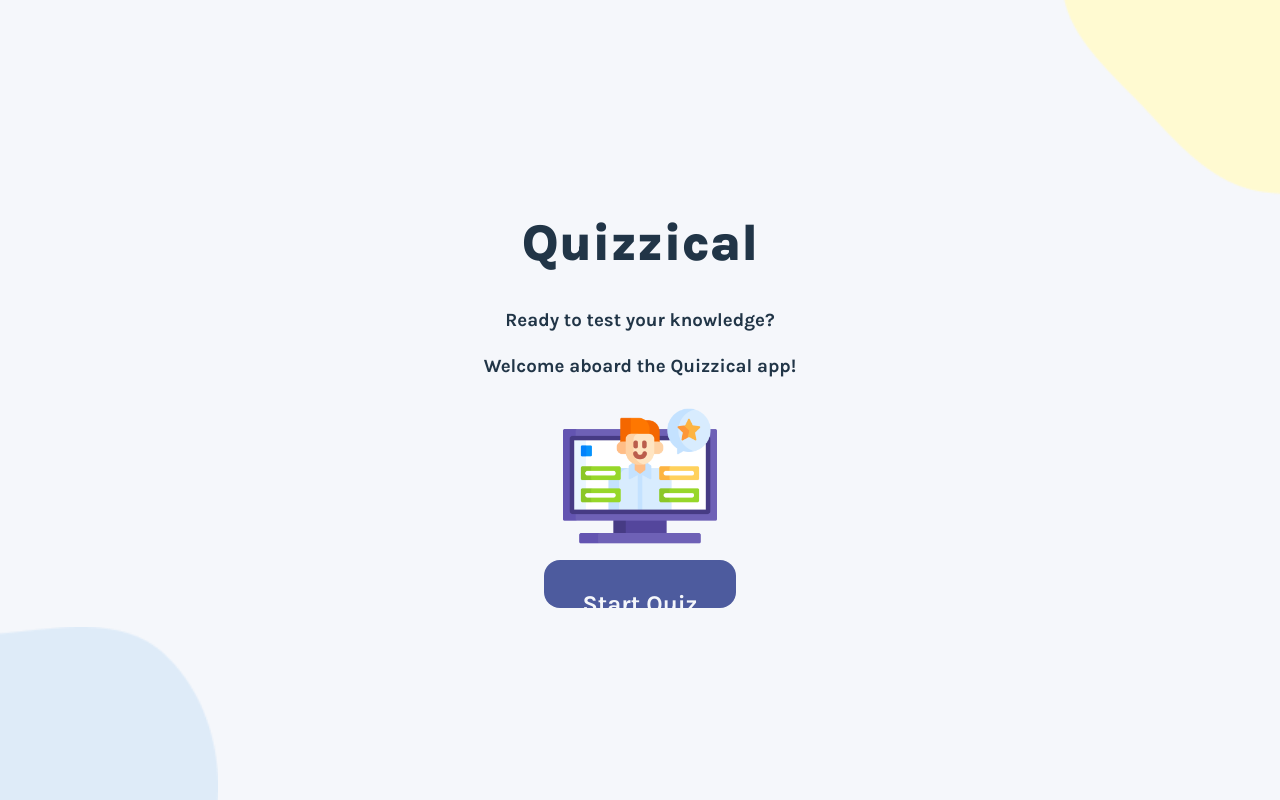
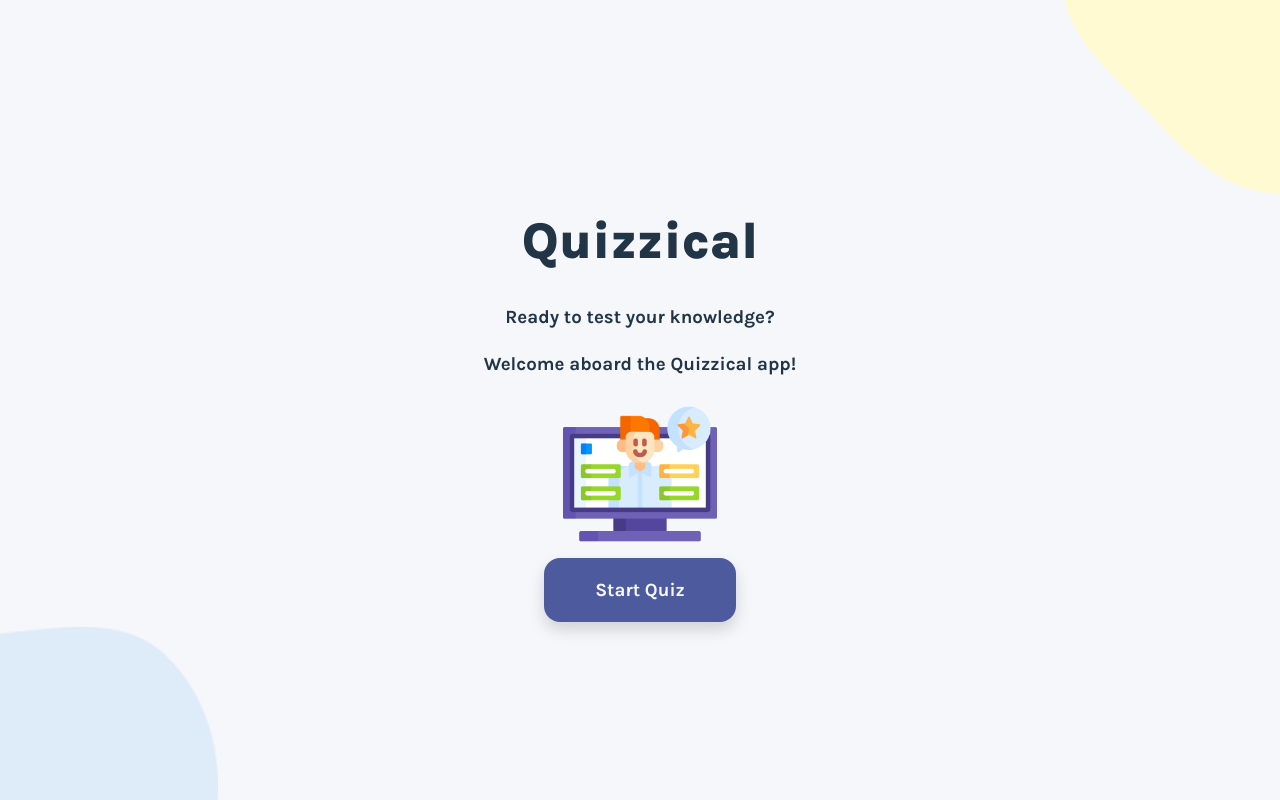
Before and after one commit to Poozagg/quizzical, a React (Vite) app: page / in a window 1280 px wide. Built offline with nearby package versions, Linux system fonts and the light colour scheme.

Commit message:
start--button styled

```diff
--- a/Components/Intro.jsx
+++ b/Components/Intro.jsx
@@ -5,7 +5,7 @@ export default function Intro() {
       <h3> Ready to test your knowledge? </h3>
       <h3> Welcome aboard the Quizzical app! </h3> <img src="/src/assets/quiz.png" alt="logo" width="30%" />
       <br />
-        <button className="start--button"> <h2>Start Quiz </h2></button>
+        <button className="start--button"> <h3>Start Quiz </h3></button>
     </div>
   )
 }
--- a/src/App.css
+++ b/src/App.css
@@ -10,8 +10,15 @@
   background-color: #4D5B9E;
   color: #F5F7FB;
   width: 12rem;
-  height: 3rem;
+  height: 4rem;
   font-weight: bold;
   border-radius: 1rem;
   text-align: center;
+  padding: 0.05rem;
+  box-shadow: 0 0.5rem 1rem rgba(0, 0, 0, 0.15);
 }
+
+.start--button:hover {
+  background-color: #4fe98d;
+  color: #F5F7FB;
+}
```
